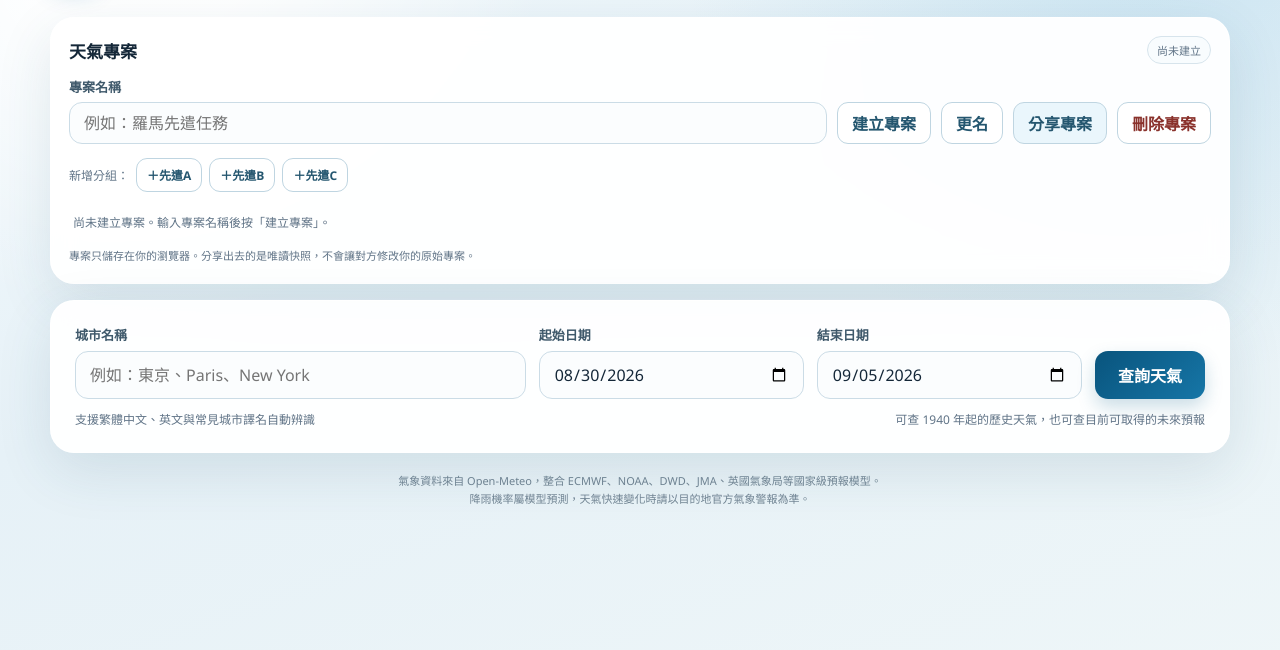
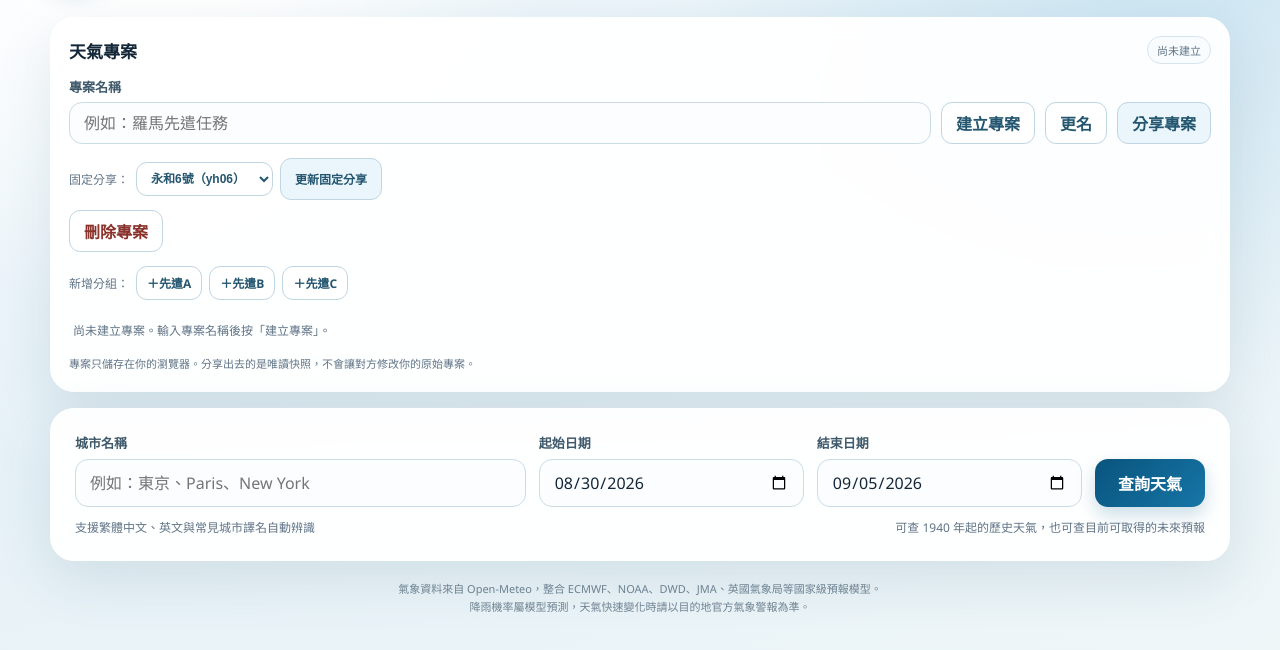
Before and after one commit to comfort527/roadmap, a plain HTML site: page weather/index.html in a window 1280 px wide. Shown: the part 114-764 px from the top of the page. Drawn offline with nearby package versions, Linux system fonts and the light colour scheme.

Commit message:
Add fixed share update controls

```diff
--- a/weather/index.html
+++ b/weather/index.html
@@ -15,7 +15,7 @@
 <div id="readonlyBanner" class="readonly-banner">唯讀分享模式：你可以查看專案與天氣，但無法修改專案內容。</div>
 <section id="projectPanel" class="panel project-panel" aria-label="天氣專案">
 <div class="project-title-row"><h2 id="projectDisplayName">天氣專案</h2><span id="projectMode" class="project-mode">我的專案</span></div>
-<div class="project-toolbar owner-only"><div class="project-name-wrap"><label for="projectNameInput">專案名稱</label><input id="projectNameInput" type="text" placeholder="例如：羅馬先遣任務" maxlength="60"></div><button id="newProjectBtn" class="project-btn" type="button">建立專案</button><button id="renameProjectBtn" class="project-btn" type="button">更名</button><button id="shareProjectBtn" class="project-btn primary-lite" type="button">分享專案</button><button id="deleteProjectBtn" class="project-btn danger" type="button">刪除專案</button><div class="advance-team-tools"><span>新增分組：</span><button class="project-btn compact" type="button" data-add-team="先遣A">＋先遣A</button><button class="project-btn compact" type="button" data-add-team="先遣B">＋先遣B</button><button class="project-btn compact" type="button" data-add-team="先遣C">＋先遣C</button></div></div>
+<div class="project-toolbar owner-only"><div class="project-name-wrap"><label for="projectNameInput">專案名稱</label><input id="projectNameInput" type="text" placeholder="例如：羅馬先遣任務" maxlength="60"></div><button id="newProjectBtn" class="project-btn" type="button">建立專案</button><button id="renameProjectBtn" class="project-btn" type="button">更名</button><button id="shareProjectBtn" class="project-btn primary-lite" type="button">分享專案</button><div class="advance-team-tools"><span>固定分享：</span><select id="fixedShareSelect" class="project-btn compact" aria-label="固定分享代號"><option value="yh06">永和6號（yh06）</option><option value="yh07">永和7號（yh07）</option></select><button id="updateFixedShareBtn" class="project-btn primary-lite" type="button">更新固定分享</button></div><button id="deleteProjectBtn" class="project-btn danger" type="button">刪除專案</button><div class="advance-team-tools"><span>新增分組：</span><button class="project-btn compact" type="button" data-add-team="先遣A">＋先遣A</button><button class="project-btn compact" type="button" data-add-team="先遣B">＋先遣B</button><button class="project-btn compact" type="button" data-add-team="先遣C">＋先遣C</button></div></div>
 <div id="projectSwitcher" class="project-switcher owner-only"></div><div id="projectGroups" class="project-groups"></div><div class="project-share-link owner-only">專案只儲存在你的瀏覽器。分享出去的是唯讀快照，不會讓對方修改你的原始專案。</div>
 </section>
 <section class="panel search-panel" aria-label="天氣查詢條件"><form id="weatherForm"><div class="form-grid"><div class="city-field"><label for="city">城市名稱</label><input id="city" type="search" placeholder="例如：東京、Paris、New York" autocomplete="off" aria-autocomplete="list" aria-controls="citySuggestions" aria-expanded="false" required><div id="citySuggestions" class="autocomplete" role="listbox"></div></div><div><label for="startDate">起始日期</label><input id="startDate" type="date" required></div><div><label for="endDate">結束日期</label><input id="endDate" type="date" required></div><button class="primary" id="searchBtn" type="submit">查詢天氣</button></div><div class="helper"><span>支援繁體中文、英文與常見城市譯名自動辨識</span><span>可查 1940 年起的歷史天氣，也可查目前可取得的未來預報</span></div></form><div id="status" class="status" role="status" aria-live="polite"></div><div id="locations" class="locations"><p class="locations-title">找到多個相近地點，可點選切換：</p><div id="locationList" class="location-list"></div></div></section>
@@ -35,6 +35,7 @@
 <script src="./app-v2b.js"></script>
 <script src="./project-ui-v2.js"></script>
 <script src="./share-compress-v1.js"></script>
+<script src="./fixed-share-admin-v1.js"></script>
 <script src="./history-v3.js"></script>
 </body>
 </html>
```
